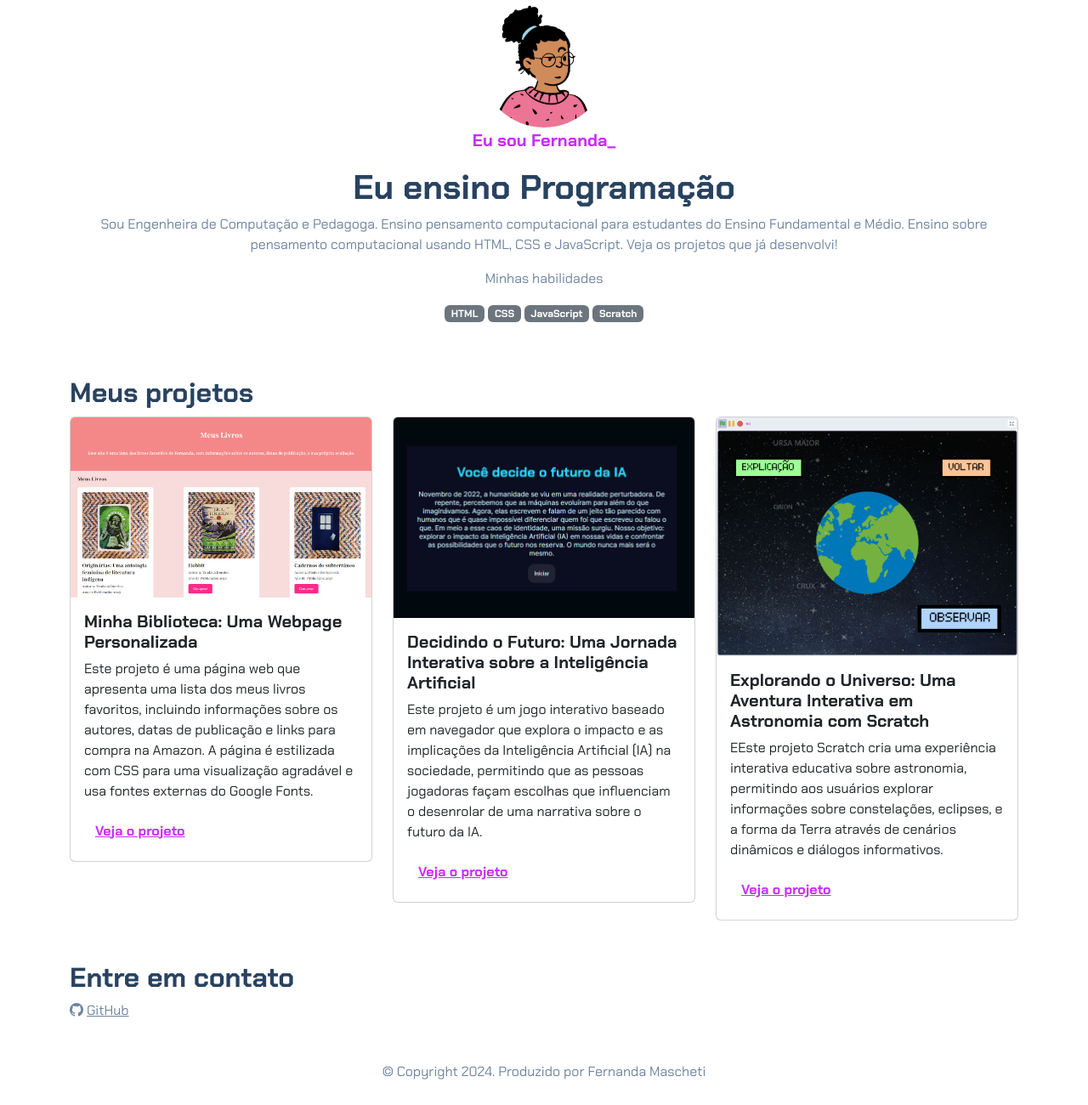
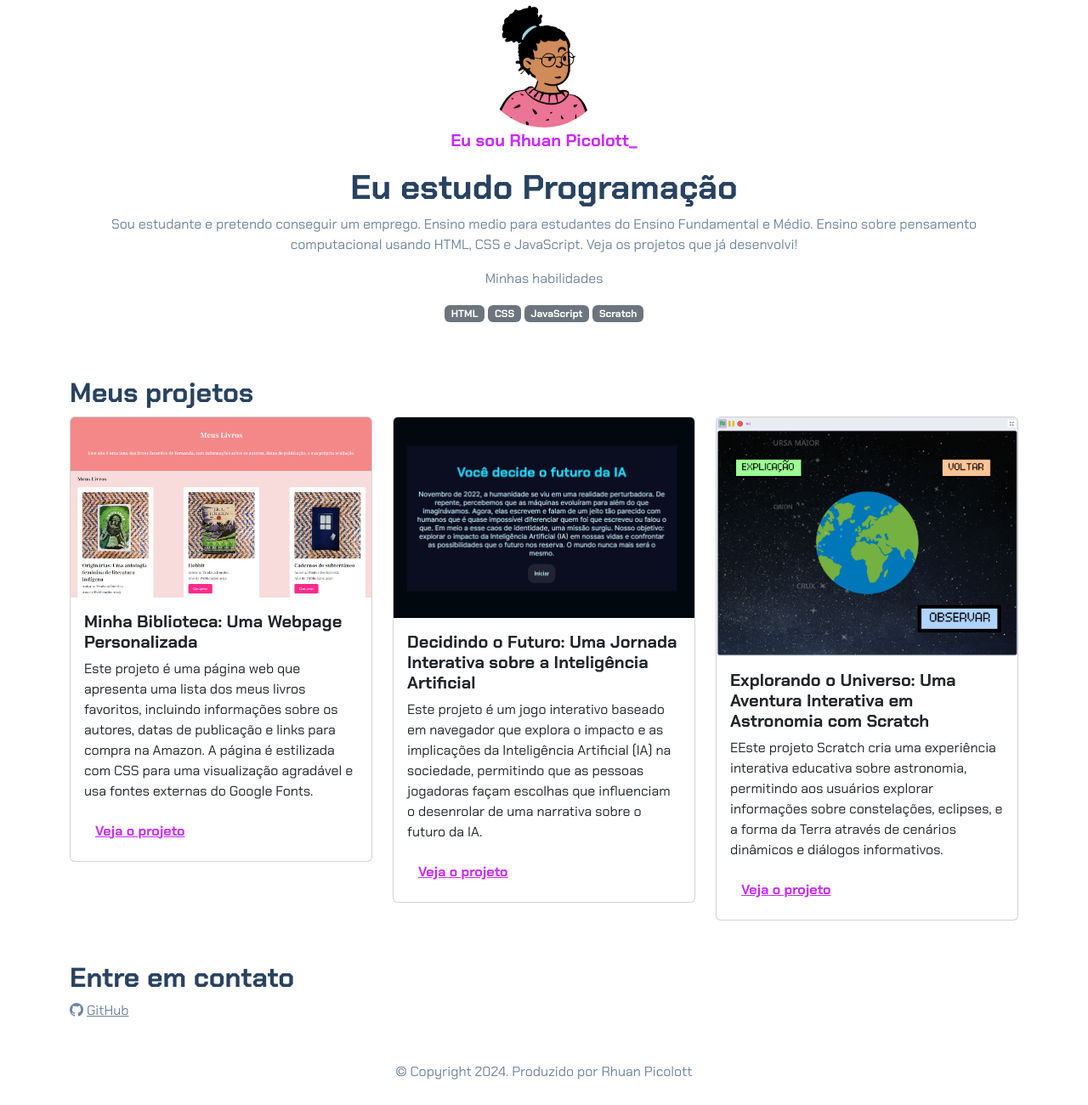
Before and after one commit to rhuanpicolott/meu-portifolio, a plain HTML site: page index.html in a window 1280 px wide. Shown: the whole page at 85% size. Drawn offline with nearby package versions, Linux system fonts and the light colour scheme.

Commit message:
add file

```diff
--- a/index.html
+++ b/index.html
@@ -12,11 +12,11 @@
 
 <body>
     <header class="container text-center">
-        <img src="img/avatar-perfil.png" alt="avatar da Fernanda" class="rounded-circle" width="150" height="150"
+        <img src="img/avatar-perfil.png" alt="avatar da RhuanPicolott" class="rounded-circle" width="150" height="150"
             srcset="">
-        <p class="lead">Eu sou Fernanda_</p>
-        <h1>Eu ensino Programação</h1>
-        <p>Sou Engenheira de Computação e Pedagoga. Ensino pensamento computacional para estudantes do Ensino
+        <p class="lead">Eu sou Rhuan Picolott_</p>
+        <h1>Eu estudo Programação</h1>
+        <p>Sou estudante e pretendo conseguir um emprego. Ensino medio para estudantes do Ensino
             Fundamental e Médio. Ensino sobre pensamento computacional usando HTML, CSS e JavaScript. Veja os projetos
             que já desenvolvi!</p>
         <p>Minhas habilidades</p>
@@ -208,9 +208,9 @@
         <h2>Entre em contato</h2>
         <div>
             <i class="bi bi-github"></i>
-            <a href="https://github.com/femascheti">GitHub</a>
+            <a href="https://github.com/rhuanpicolott">GitHub</a>
         </div>
-        <p class="my-5 text-center">© Copyright 2024. Produzido por Fernanda Mascheti</p>
+        <p class="my-5 text-center">© Copyright 2024. Produzido por Rhuan Picolott</p>
     </footer>
 
     <script src="https://cdn.jsdelivr.net/npm/bootstrap@5.3.2/dist/js/bootstrap.bundle.min.js"></script>
```
